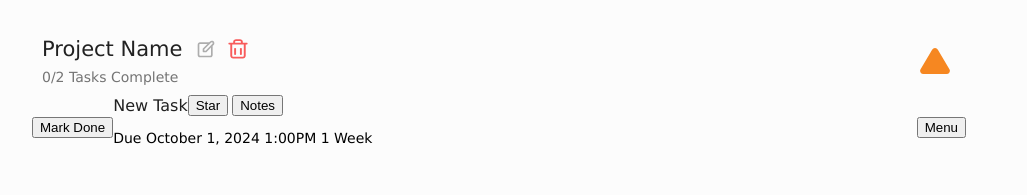
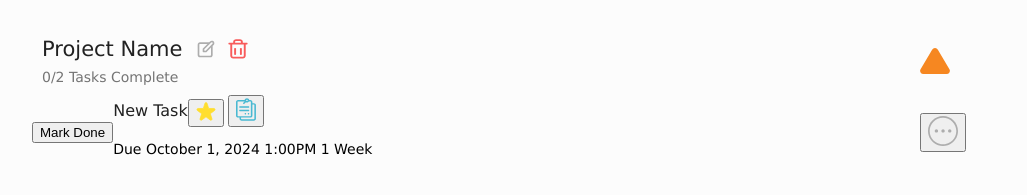
Before and after one commit to liuworkgit/doit-webapp, a website built with webpack: page src/index-template.html in a window 1280 px wide. Shown: the part 111-306 px from the top of the page, without its empty margins (126-1153 px from the left). Built offline with nearby package versions, Linux system fonts and the light colour scheme; files whose address does not match are found by name.

Commit message:
Added images to task buttons.

```diff
--- a/src/index-template.html
+++ b/src/index-template.html
@@ -66,15 +66,27 @@
                             <div class="task-info">
                                 <h3>New Task</h3>
                                 <div class="task-options">
-                                    <button type="button" class="star-full">Star</button>
-                                    <button type="button" class="notes-btn">Notes</button>
+                                    <button type="button" class="star-full">
+                                        <img class="small-icon"
+                                        src="/Users/sen/COMPUTER STUFF (LOCAL)/webdev/doit webapp/src/assets/star-full.svg"
+                                        alt="Star Full">
+                                    </button>
+                                    <button type="button" class="notes-btn">
+                                        <img class="small-icon"
+                                        src="/Users/sen/COMPUTER STUFF (LOCAL)/webdev/doit webapp/src/assets/notes-btn.svg"
+                                        alt="Notes">
+                                    </button>
                                 </div>
                             </div>
                             <div class="due-date">
                                 <p>Due October 1, 2024 1:00PM <span class="warning">1 Week</span></p>
                             </div>
                         </div>
-                        <button type="button" class="right menu-btn">Menu</button>
+                        <button type="button" class="right menu-btn">
+                            <img class="big-icon"
+                            src="/Users/sen/COMPUTER STUFF (LOCAL)/webdev/doit webapp/src/assets/menu-btn.svg"
+                            alt="Task Menu">
+                        </button>
                     </div>
                 </div>
             </div>
```
